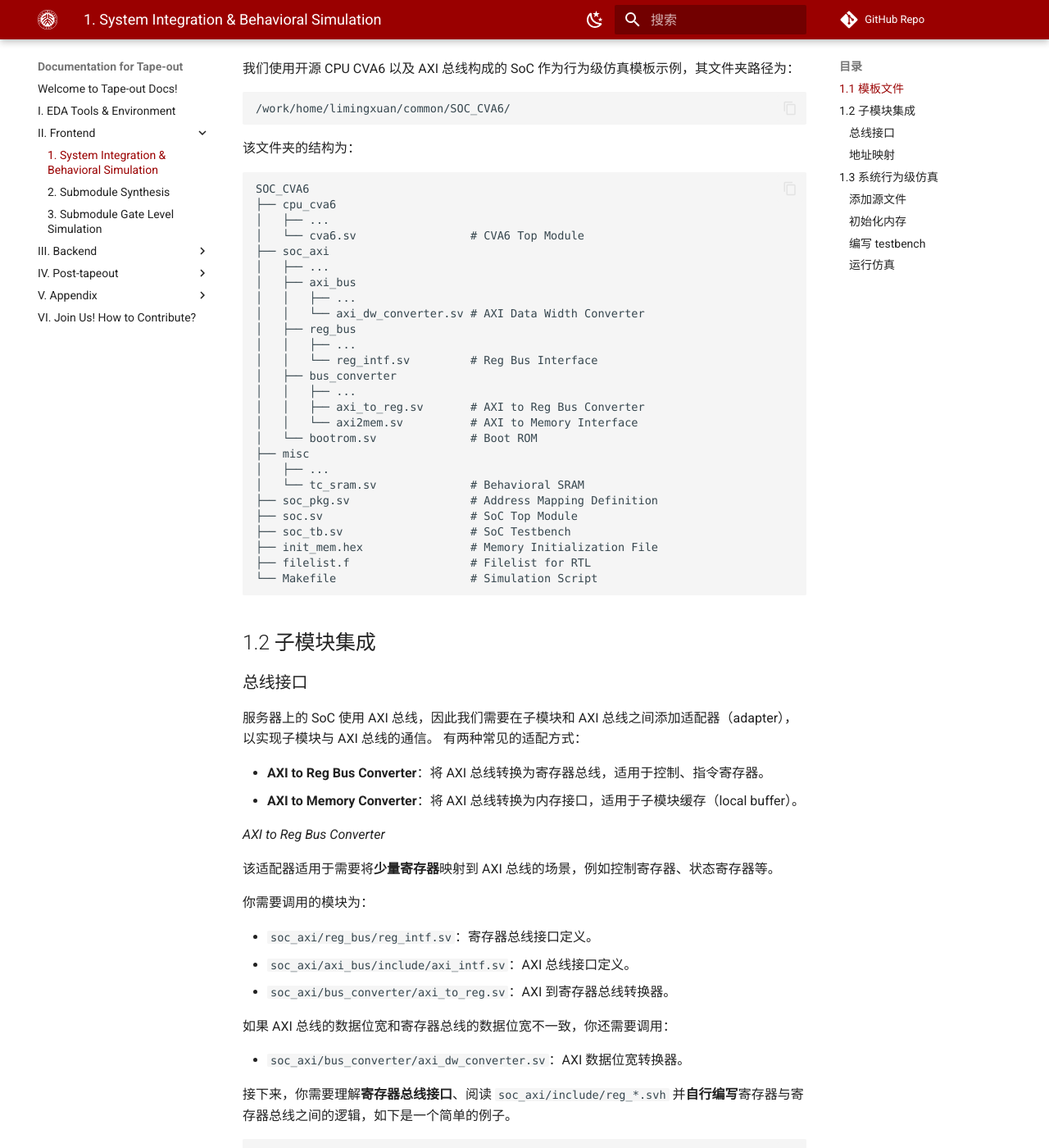
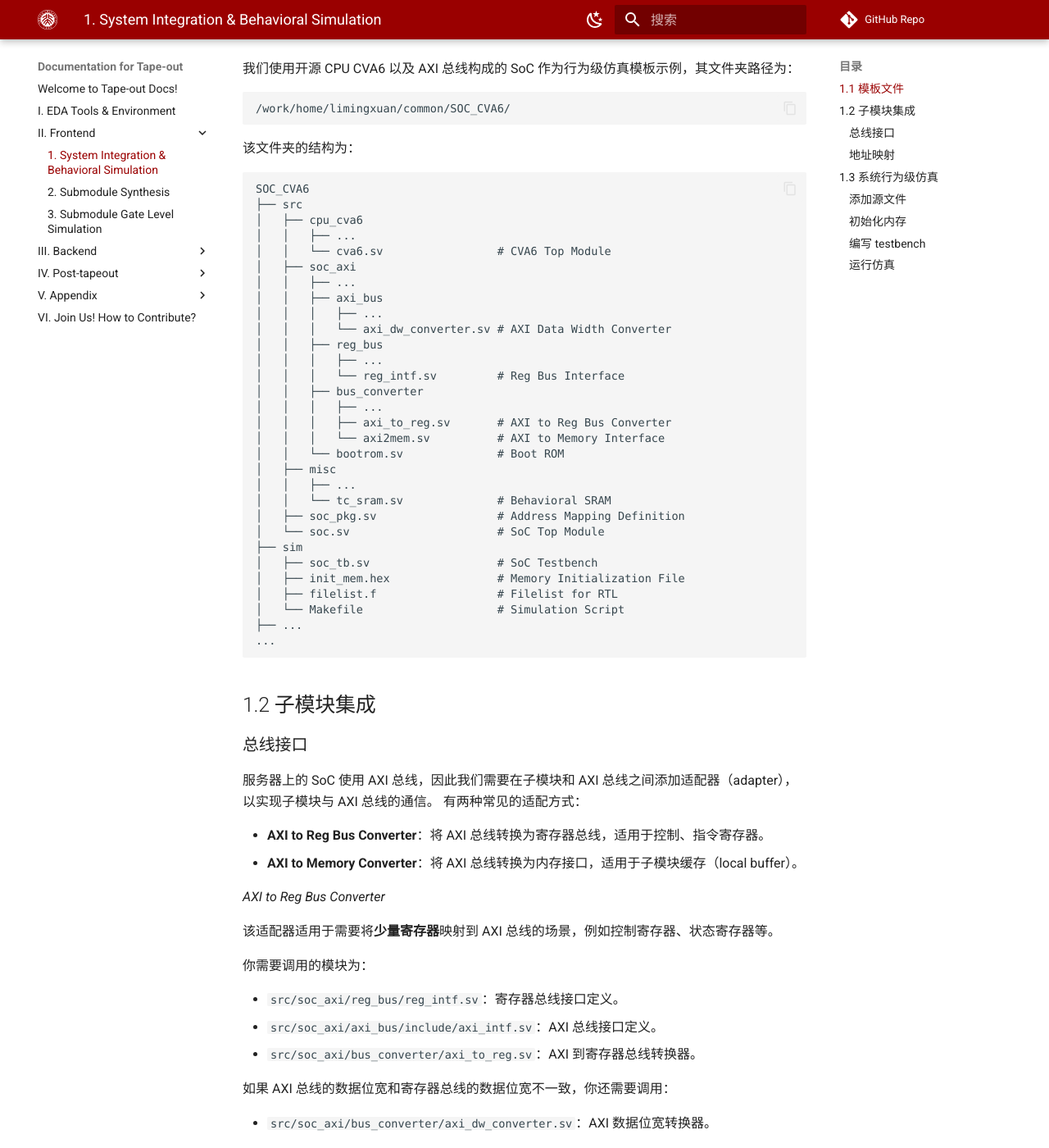
Before and after one commit to pku-pacific-lab-team/Tape-out_template_doc, an MkDocs documentation site: the page built from docs/1_system_integration_behavioral_simulation.md, in a window 1280 px wide and 1400 px high, scrolled down 434 px. Shown: the whole window at 82% size. Built offline with MkDocs 1.6.1 and Material for MkDocs 9.7.7, drawn with Linux system fonts in a browser that asks for light colours; some web fonts are replaced; comment, search, counter and statistics services are not loaded; some of the changed text lies outside the part shown.

Commit message:
Change directory structure

````diff
--- a/docs/1_system_integration_behavioral_simulation.md
+++ b/docs/1_system_integration_behavioral_simulation.md
@@ -6,7 +6,7 @@
 
 !!! tip "TLDR"
     1. 模板文件路径：`/work/home/limingxuan/common/SOC_CVA6/`
-    2. 仿真脚本：`/work/home/limingxuan/common/SOC_CVA6/Makefile`
+    2. 仿真脚本：`/work/home/limingxuan/common/SOC_CVA6/sim/Makefile`
     3. 仿真命令：`b make verdi`
 
 ## 1.1 模板文件
@@ -21,31 +21,35 @@
 
 ```
 SOC_CVA6
-├── cpu_cva6
-│   ├── ...
-│   └── cva6.sv                 # CVA6 Top Module
-├── soc_axi
-│   ├── ...
-│   ├── axi_bus
+├── src
+│   ├── cpu_cva6
 │   │   ├── ...
-│   │   └── axi_dw_converter.sv # AXI Data Width Converter
-│   ├── reg_bus
+│   │   └── cva6.sv                 # CVA6 Top Module
+│   ├── soc_axi
 │   │   ├── ...
-│   │   └── reg_intf.sv         # Reg Bus Interface
-│   ├── bus_converter
+│   │   ├── axi_bus
+│   │   │   ├── ...
+│   │   │   └── axi_dw_converter.sv # AXI Data Width Converter
+│   │   ├── reg_bus
+│   │   │   ├── ...
+│   │   │   └── reg_intf.sv         # Reg Bus Interface
+│   │   ├── bus_converter
+│   │   │   ├── ...
+│   │   │   ├── axi_to_reg.sv       # AXI to Reg Bus Converter
+│   │   │   └── axi2mem.sv          # AXI to Memory Interface
+│   │   └── bootrom.sv              # Boot ROM
+│   ├── misc
 │   │   ├── ...
-│   │   ├── axi_to_reg.sv       # AXI to Reg Bus Converter
-│   │   └── axi2mem.sv          # AXI to Memory Interface
-│   └── bootrom.sv              # Boot ROM
-├── misc
-│   ├── ...
-│   └── tc_sram.sv              # Behavioral SRAM
-├── soc_pkg.sv                  # Address Mapping Definition
-├── soc.sv                      # SoC Top Module
-├── soc_tb.sv                   # SoC Testbench
-├── init_mem.hex                # Memory Initialization File
-├── filelist.f                  # Filelist for RTL
-└── Makefile                    # Simulation Script
+│   │   └── tc_sram.sv              # Behavioral SRAM
+│   ├── soc_pkg.sv                  # Address Mapping Definition
+│   └── soc.sv                      # SoC Top Module
+├── sim
+│   ├── soc_tb.sv                   # SoC Testbench
+│   ├── init_mem.hex                # Memory Initialization File
+│   ├── filelist.f                  # Filelist for RTL
+│   └── Makefile                    # Simulation Script
+├── ...
+...
 ```
 
 ## 1.2 子模块集成
@@ -64,15 +68,15 @@ SOC_CVA6
 
 你需要调用的模块为：
 
-- `soc_axi/reg_bus/reg_intf.sv`：寄存器总线接口定义。
-- `soc_axi/axi_bus/include/axi_intf.sv`：AXI 总线接口定义。
-- `soc_axi/bus_converter/axi_to_reg.sv`：AXI 到寄存器总线转换器。
+- `src/soc_axi/reg_bus/reg_intf.sv`：寄存器总线接口定义。
+- `src/soc_axi/axi_bus/include/axi_intf.sv`：AXI 总线接口定义。
+- `src/soc_axi/bus_converter/axi_to_reg.sv`：AXI 到寄存器总线转换器。
 
 如果 AXI 总线的数据位宽和寄存器总线的数据位宽不一致，你还需要调用：
 
-- `soc_axi/bus_converter/axi_dw_converter.sv`：AXI 数据位宽转换器。
+- `src/soc_axi/bus_converter/axi_dw_converter.sv`：AXI 数据位宽转换器。
 
-接下来，你需要理解**寄存器总线接口**、阅读 `soc_axi/include/reg_*.svh` 并**自行编写**寄存器与寄存器总线之间的逻辑，如下是一个简单的例子。
+接下来，你需要理解**寄存器总线接口**、阅读 `src/soc_axi/include/reg_*.svh` 并**自行编写**寄存器与寄存器总线之间的逻辑，如下是一个简单的例子。
 
 ```systemverilog
 // soc.sv
@@ -178,8 +182,8 @@ endmodule
 
 你需要调用的模块为：
 
-- `soc_axi/axi_bus/include/axi_intf.sv`：AXI 总线接口定义。
-- `soc_axi/bus_converter/axi2mem.sv`：AXI 到 memory 接口转换器。
+- `src/soc_axi/axi_bus/include/axi_intf.sv`：AXI 总线接口定义。
+- `src/soc_axi/bus_converter/axi2mem.sv`：AXI 到 memory 接口转换器。
 
 `axi2mem` 模块 memory 接口的定义如下所示：
 
@@ -309,8 +313,8 @@ CPU 通过地址访问外围设备，因此需要给每个设备**分配地址
 
 你需要修改的文件为：
 
-- `soc_axi/soc_pkg.sv`：地址映射定义。
-- `soc_axi/soc.sv`：SoC 顶层模块。
+- `src/soc_axi/soc_pkg.sv`：地址映射定义。
+- `src/soc_axi/soc.sv`：SoC 顶层模块。
 
 在 `soc_pkg.sv` 中，**仿照**其他模块的地址分配，你需要定义每个子模块的**名称、起始地址、空间大小**。
 
````
